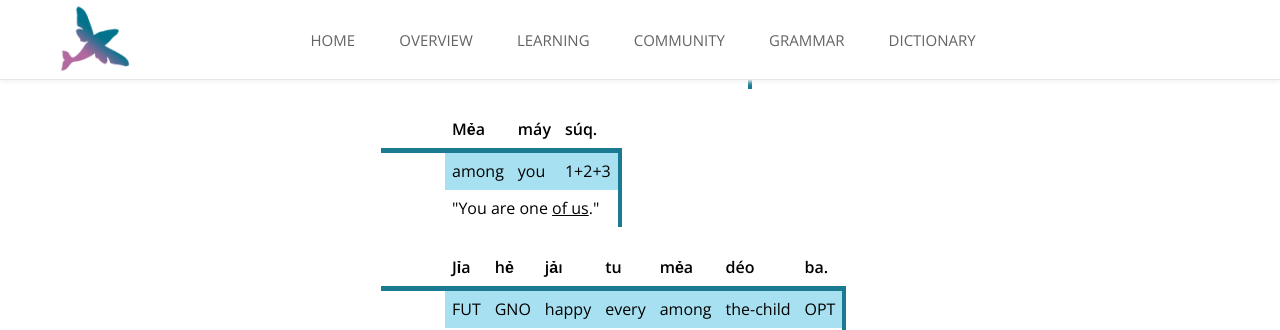
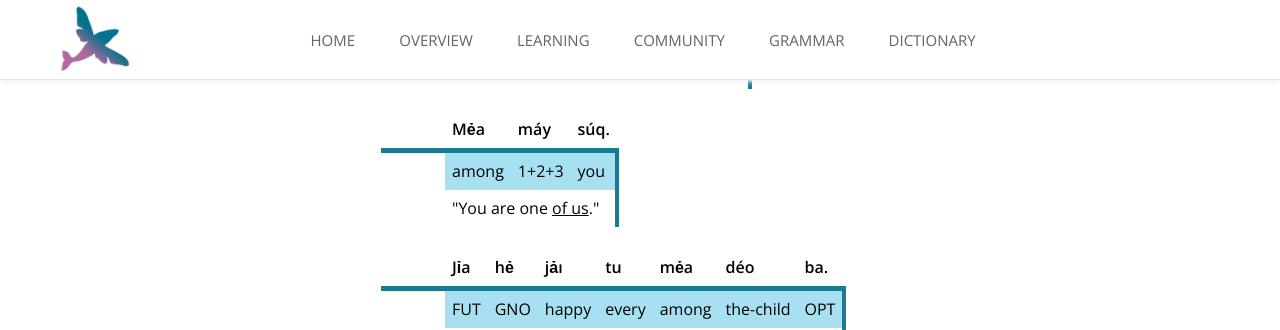
Before and after one commit to toaq/toaq.github.io, a Jekyll site: the page built from refgram/08/index.html, in a window 1280 px wide and 900 px high, scrolled down 954 px. Shown: the top 330 px of the window. Built offline with Jekyll 4.4.1, drawn with Linux system fonts in a browser that asks for light colours; nearby versions of some CDN libraries.

Commit message:
Fix gloss for "Mẻa máy súq"
The arguments were the wrong way around in the gloss.

```diff
--- a/refgram/08/index.html
+++ b/refgram/08/index.html
@@ -74,7 +74,7 @@ title: Analytic verbs
     </tr>
     <tr>
       <td class="left"></td>
-      <td>among</td><td>you</td><td>1+2+3</td><td class="right"></td>
+      <td>among</td><td>1+2+3</td><td>you</td><td class="right"></td>
     </tr>
     <tr>
       <td class="left"></td>
```
